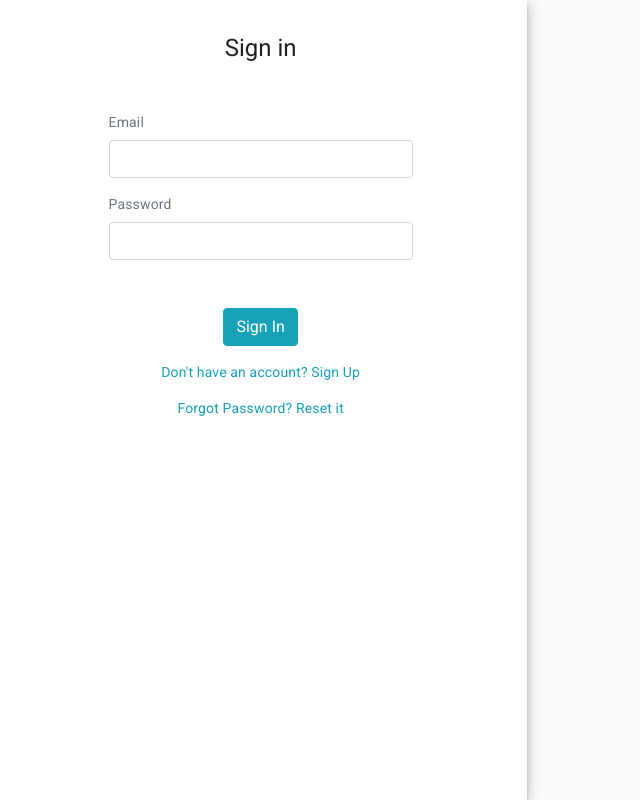
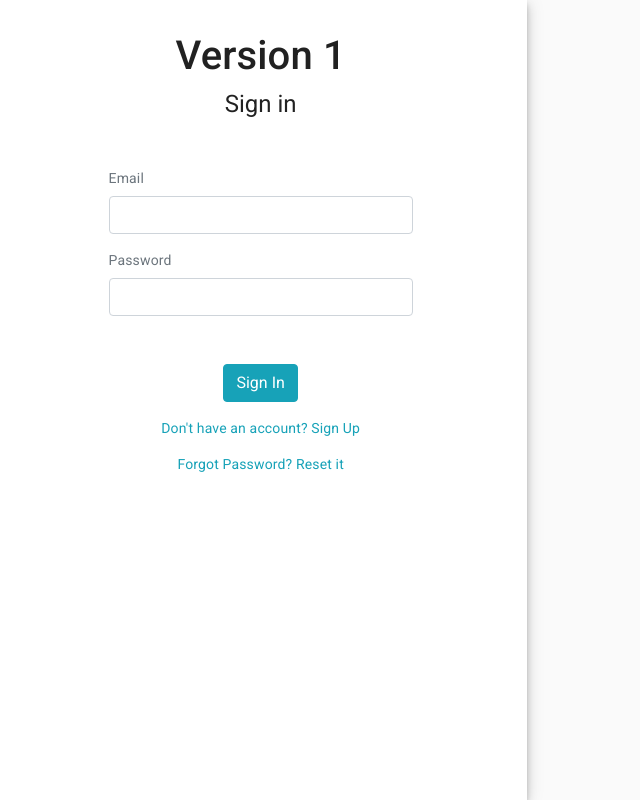
Before and after one commit to airavata-courses/devengers, a React (Create React App) app in the folder Frontend/: page / in a window 1280 px wide. Shown: the whole page, without its empty margins (6-646 px from the left). Built offline with nearby package versions, Linux system fonts and the light colour scheme.

Commit message:
Canary Deployment part1

```diff
--- a/Frontend/src/user/Signin.js
+++ b/Frontend/src/user/Signin.js
@@ -152,6 +152,7 @@ class SignInSide extends Component {
 
         <Grid item xs={12} sm={8} md={5} component={Paper} elevation={6} square>
           <div className={classes.paper}>
+            <h1>Version 1</h1>
             <Typography component="h1" variant="h5">
               Sign in
             </Typography>
--- a/Frontend/uiDeployment.yaml
+++ b/Frontend/uiDeployment.yaml
@@ -30,7 +30,7 @@ spec:
         app: ui
     spec:
       containers:
-      - image: devengers/ui
+      - image: devengers/ui:v1
         imagePullPolicy: Always
         name: ui
         ports:
```
